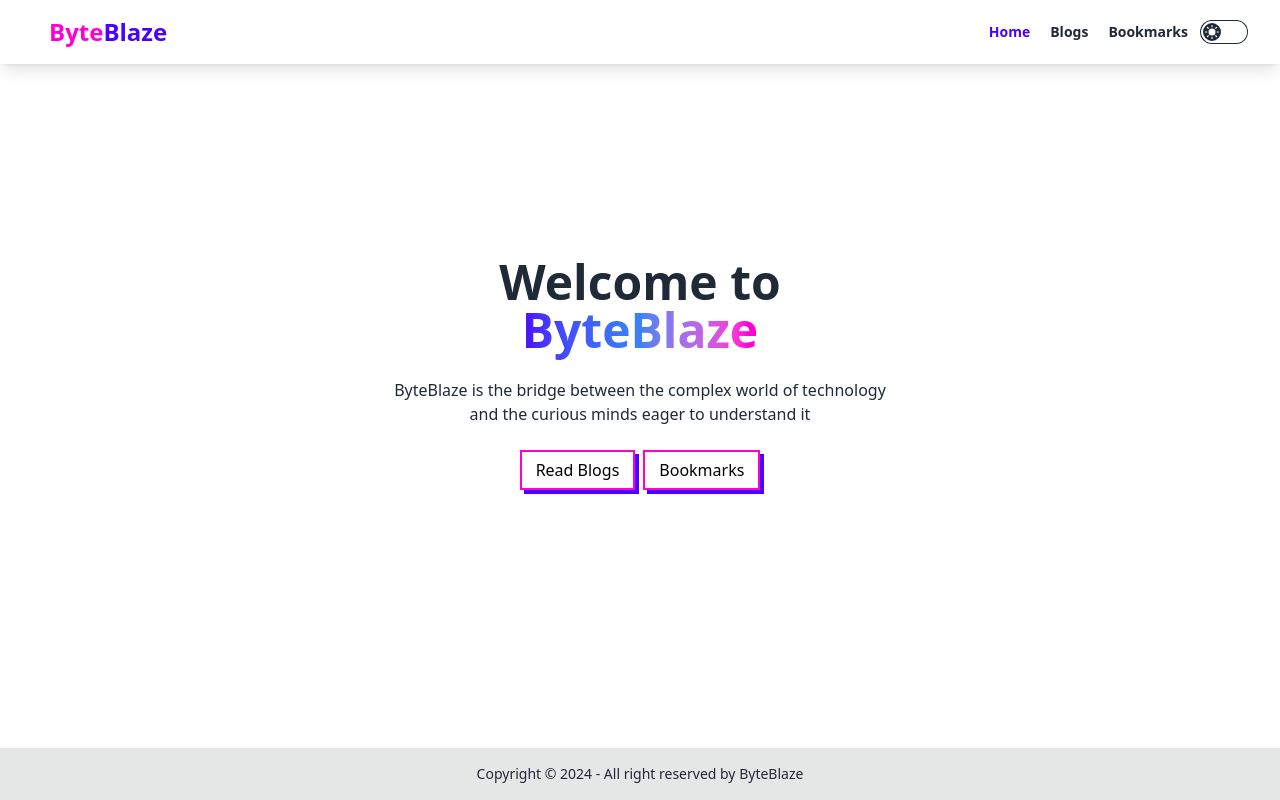
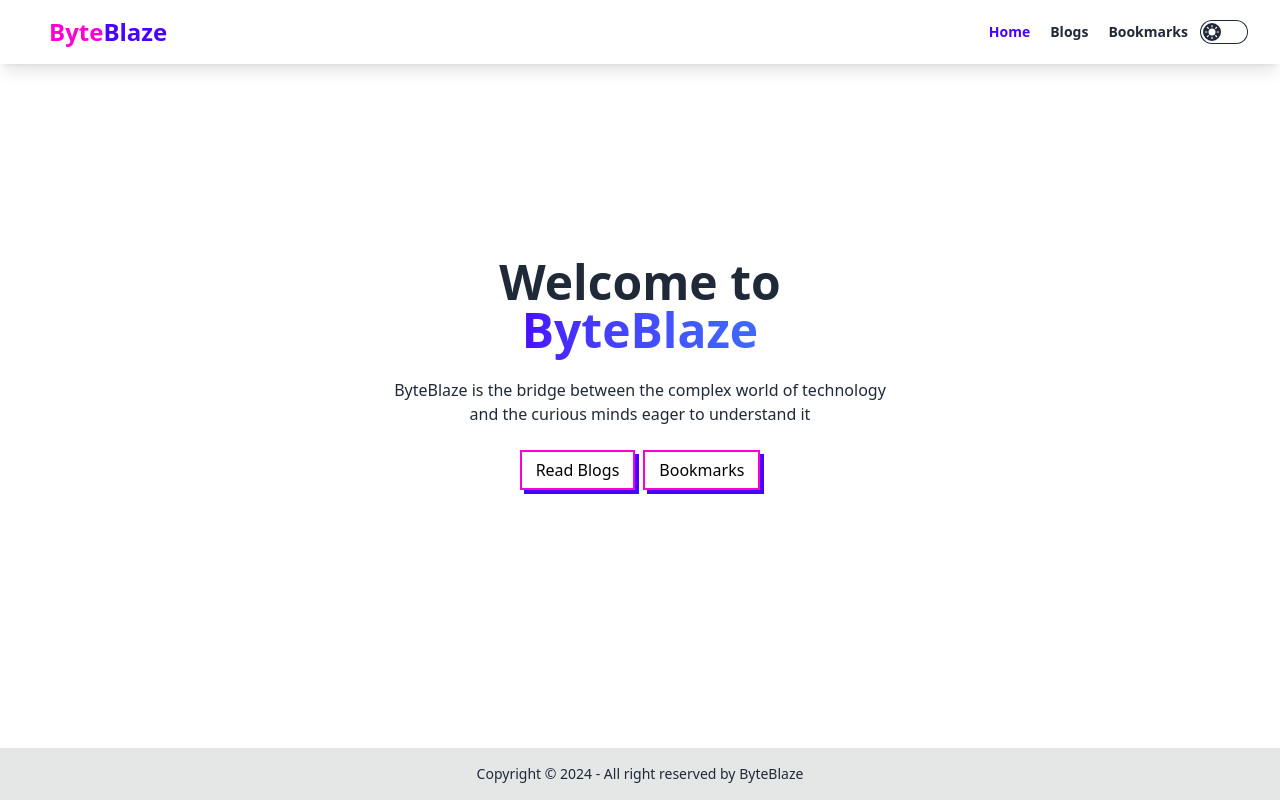
Before and after one commit to SM-Noushan/react-byte-blaze-ph-practise, a React (Vite) app: page / in a window 1280 px wide. Built offline with nearby package versions, Linux system fonts and the light colour scheme.

Commit message:
tailwind manual dark mode

```diff
--- a/index.html
+++ b/index.html
@@ -1,5 +1,5 @@
 <!doctype html>
-<html lang="en" data-theme="light">
+<html lang="en" class="dark">
 
 <head>
   <meta charset="UTF-8" />
--- a/tailwind.config.js
+++ b/tailwind.config.js
@@ -5,7 +5,25 @@ export default {
     "./src/**/*.{js,ts,jsx,tsx}",
   ],
   theme: {
-    extend: {},
+    extend: {
+      keyframes: {
+        animatedgradient: {
+          '0%': { backgroundPosition: '0% 50%' },
+          '50%': { backgroundPosition: '100% 50%' },
+          '100%': { backgroundPosition: '0% 50%' },
+        },
+      },
+      backgroundSize: {
+        '300%': '300%',
+      },
+      animation: {
+        gradient: 'animatedgradient 6s ease infinite alternate',
+      },
+    },
   },
+  darkMode: 'selector',
   plugins: [require("daisyui")],
+  daisyui: {
+    themes: ["light", "synthwave"],
+  },
 }
```
